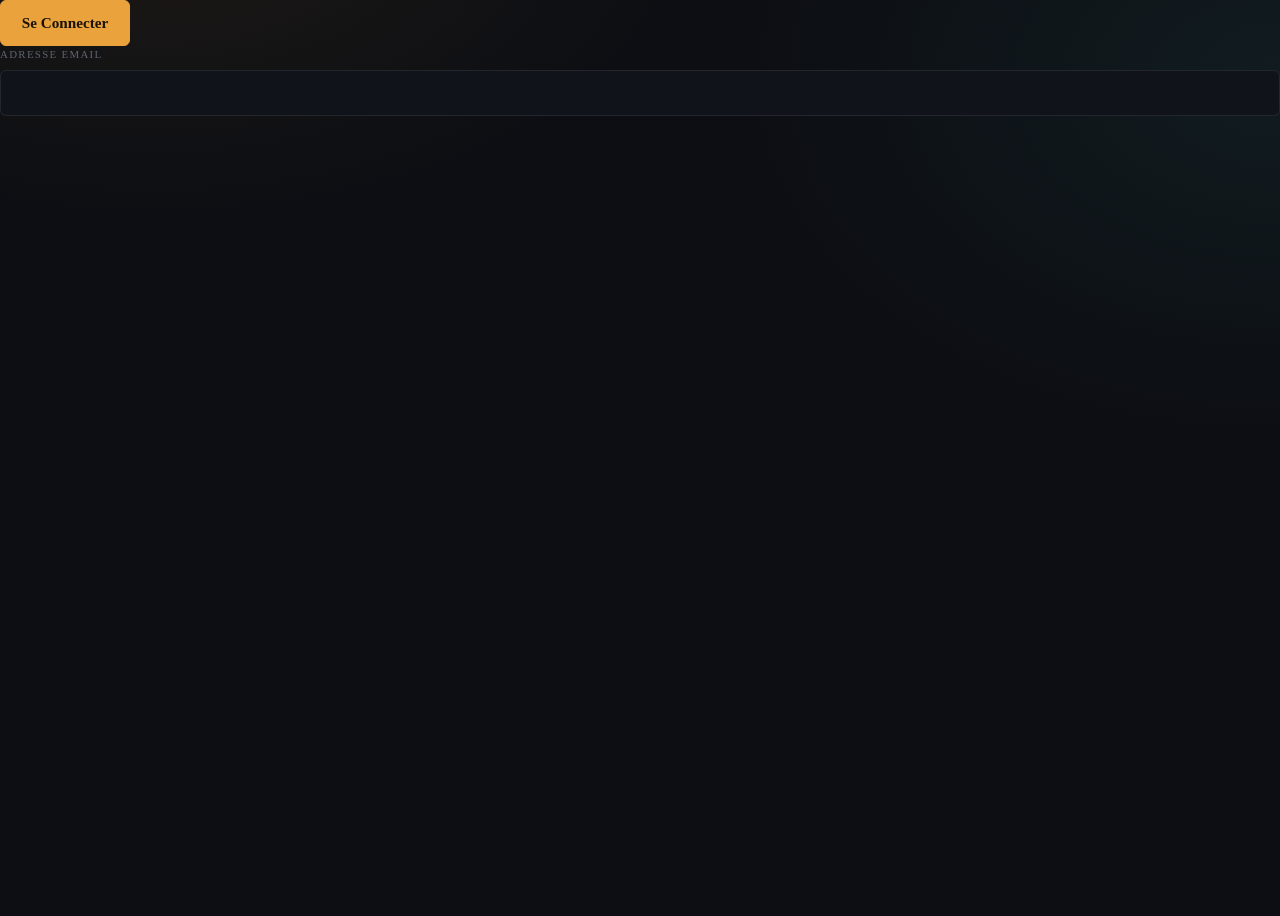
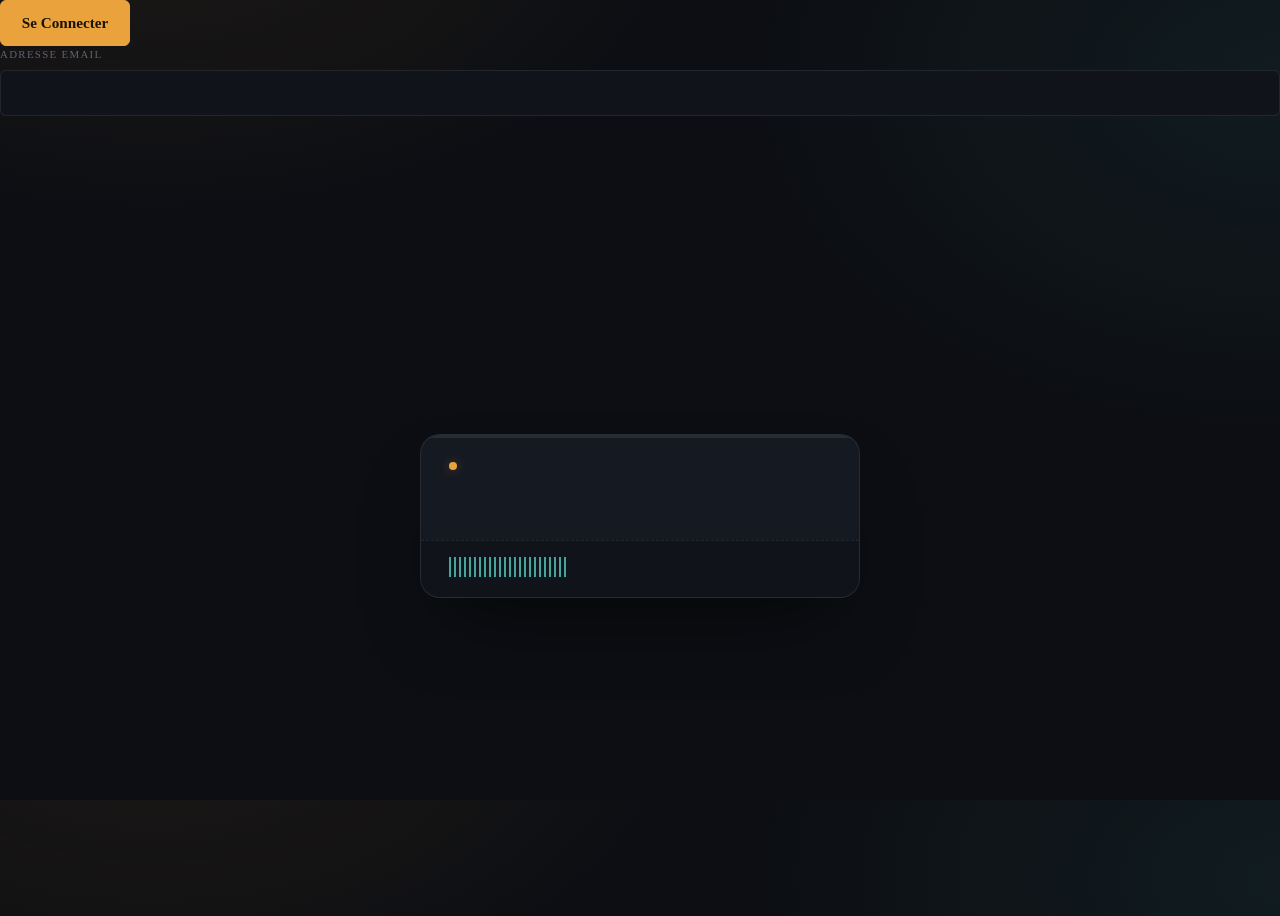
Before and after one commit to Hibaboudiaj/WarehouseOS, a Next.js app: page / in a window 1280 px wide. Before the commit the page ends 800 px from the top, so only its background shows below. Built offline with nearby package versions, Linux system fonts and the light colour scheme.

Commit message:
Partie AuthCard Terminer

```diff
--- a/app/page.tsx
+++ b/app/page.tsx
@@ -1,11 +1,13 @@
 import Button from "@/components/Button/Button";
 import FormField from "@/components/FormField/FormField";
+import AuthCard from "@/components/AuthCard/AuthCard";
 
 export default function Home() {
   return (
     <div>
       <Button>Se Connecter</Button>
       <FormField label="Adresse email" name="email" type="email"/>
+      <AuthCard />
     </div>
   );
 }
--- /dev/null
+++ b/components/AuthCard/AuthCard.module.css
@@ -0,0 +1,119 @@
+.wrap {
+  min-height: 100vh;
+  display: flex;
+  align-items: center;
+  justify-content: center;
+  padding: 2.5rem 1.25rem;
+}
+
+.card {
+  position: relative;
+  width: 100%;
+  max-width: 440px;
+  background-color: var(--color-surface);
+  border: 1px solid var(--color-border);
+  border-radius: var(--radius-lg);
+  box-shadow: 0 40px 80px -32px rgba(0, 0, 0, 0.6);
+  overflow: hidden;
+}
+
+.scanTrack {
+  position: relative;
+  height: 3px;
+  width: 100%;
+  background-color: var(--color-border);
+  overflow: hidden;
+}
+
+.scanLine {
+  position: absolute;
+  top: 0;
+  left: 0;
+  height: 100%;
+  width: 40%;
+  background-image: linear-gradient(90deg, transparent, var(--color-amber), var(--color-cyan), transparent);
+  animation: sweep 2.6s ease-in-out infinite;
+}
+
+@keyframes sweep {
+  0% { transform: translateX(-100%); }
+  100% { transform: translateX(350%); }
+}
+
+.badgeHead {
+  display: flex;
+  align-items: center;
+  gap: 0.6rem;
+  padding: 1.5rem 1.75rem 0;
+}
+
+.dot {
+  width: 8px;
+  height: 8px;
+  border-radius: 50%;
+  background-color: var(--color-amber);
+  box-shadow: 0 0 10px 2px var(--color-amber-soft);
+}
+
+.eyebrow {
+  font-family: var(--font-mono);
+  font-size: 0.72rem;
+  letter-spacing: 0.14em;
+  text-transform: uppercase;
+  color: var(--color-ink-faint);
+}
+
+.body {
+  padding: 0.85rem 1.75rem 1.75rem;
+  display: flex;
+  flex-direction: column;
+  gap: 1.4rem;
+}
+
+.title {
+  margin: 0;
+  font-family: var(--font-display);
+  font-size: 2.1rem;
+  font-weight: 600;
+  color: var(--color-ink);
+}
+
+.subtitle {
+  margin: -1.1rem 0 0;
+  font-size: 0.92rem;
+  color: var(--color-ink-soft);
+}
+
+.footer {
+  padding: 0 1.75rem 1.5rem;
+}
+
+.stub {
+  border-top: 1px dashed var(--color-border);
+  padding: 1rem 1.75rem 1.25rem;
+  display: flex;
+  align-items: center;
+  justify-content: space-between;
+  gap: 1rem;
+  background-color: var(--color-bg-soft);
+}
+
+.barcode {
+  height: 20px;
+  width: 120px;
+  background-image: repeating-linear-gradient(
+    90deg,
+    var(--color-cyan) 0px,
+    var(--color-cyan) 2px,
+    transparent 2px,
+    transparent 5px
+  );
+  opacity: 0.75;
+}
+
+.code {
+  font-family: var(--font-mono);
+  font-size: 0.72rem;
+  color: var(--color-ink-faint);
+  white-space: nowrap;
+}
--- /dev/null
+++ b/components/AuthCard/AuthCard.tsx
@@ -0,0 +1,48 @@
+import { ReactNode } from "react";
+import styles from "./AuthCard.module.css";
+
+interface AuthCardProps {
+  eyebrow: string;
+  title: string;
+  subtitle: string;
+  code: string;
+  children: ReactNode;
+  footer: ReactNode;
+}
+
+export default function AuthCard({
+  eyebrow,
+  title,
+  subtitle,
+  code,
+  children,
+  footer,
+}: AuthCardProps) {
+  return (
+    <div className={styles.wrap}>
+      <div className={styles.card}>
+        <div className={styles.scanTrack}>
+          <div className={styles.scanLine} />
+        </div>
+
+        <div className={styles.badgeHead}>
+          <span className={styles.dot} />
+          <span className={styles.eyebrow}>{eyebrow}</span>
+        </div>
+
+        <div className={styles.body}>
+          <h1 className={styles.title}>{title}</h1>
+          <p className={styles.subtitle}>{subtitle}</p>
+          {children}
+        </div>
+
+        <div className={styles.footer}>{footer}</div>
+
+        <div className={styles.stub}>
+          <div className={styles.barcode} />
+          <span className={styles.code}>{code}</span>
+        </div>
+      </div>
+    </div>
+  );
+}
```
